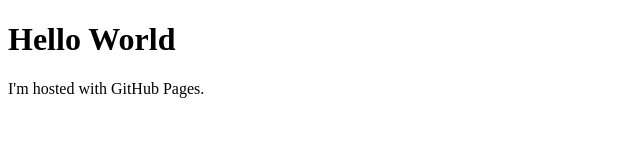
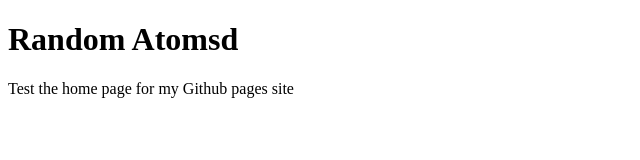
Before and after one commit to random-atoms/random-atoms.github.io, a plain HTML site: page index.html in a window 1280 px wide. Shown: the whole page, without its empty margins (0-640 px from the left). Drawn offline with Linux system fonts and the light colour scheme.

Commit message:
Update index.html

```diff
--- a/index.html
+++ b/index.html
@@ -1,7 +1,7 @@
 <!DOCTYPE html>
 <html>
 <body>
-<h1>Hello World</h1>
-<p>I'm hosted with GitHub Pages.</p>
+<h1>Random Atomsd</h1>
+<p>Test the home page for my Github pages site</p>
 </body>
 </html>
```
